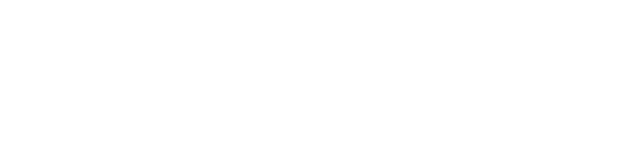
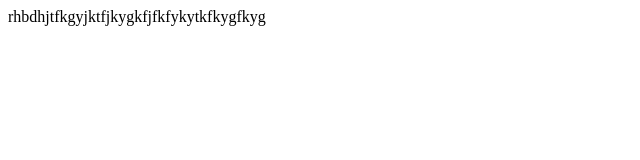
Before and after one commit to q-u-a-n-t-i-k/Test2, a plain HTML site: page index.html in a window 1280 px wide. Shown: the whole page, without its empty margins (0-640 px from the left). Drawn offline with Linux system fonts and the light colour scheme.

Commit message:
second comm

```diff
--- a/index.html
+++ b/index.html
@@ -6,6 +6,6 @@
     <title>Document</title>
 </head>
 <body>
-
+    rhbdhjtfkgyjktfjkygkfjfkfykytkfkygfkyg
 </body>
 </html>
```
